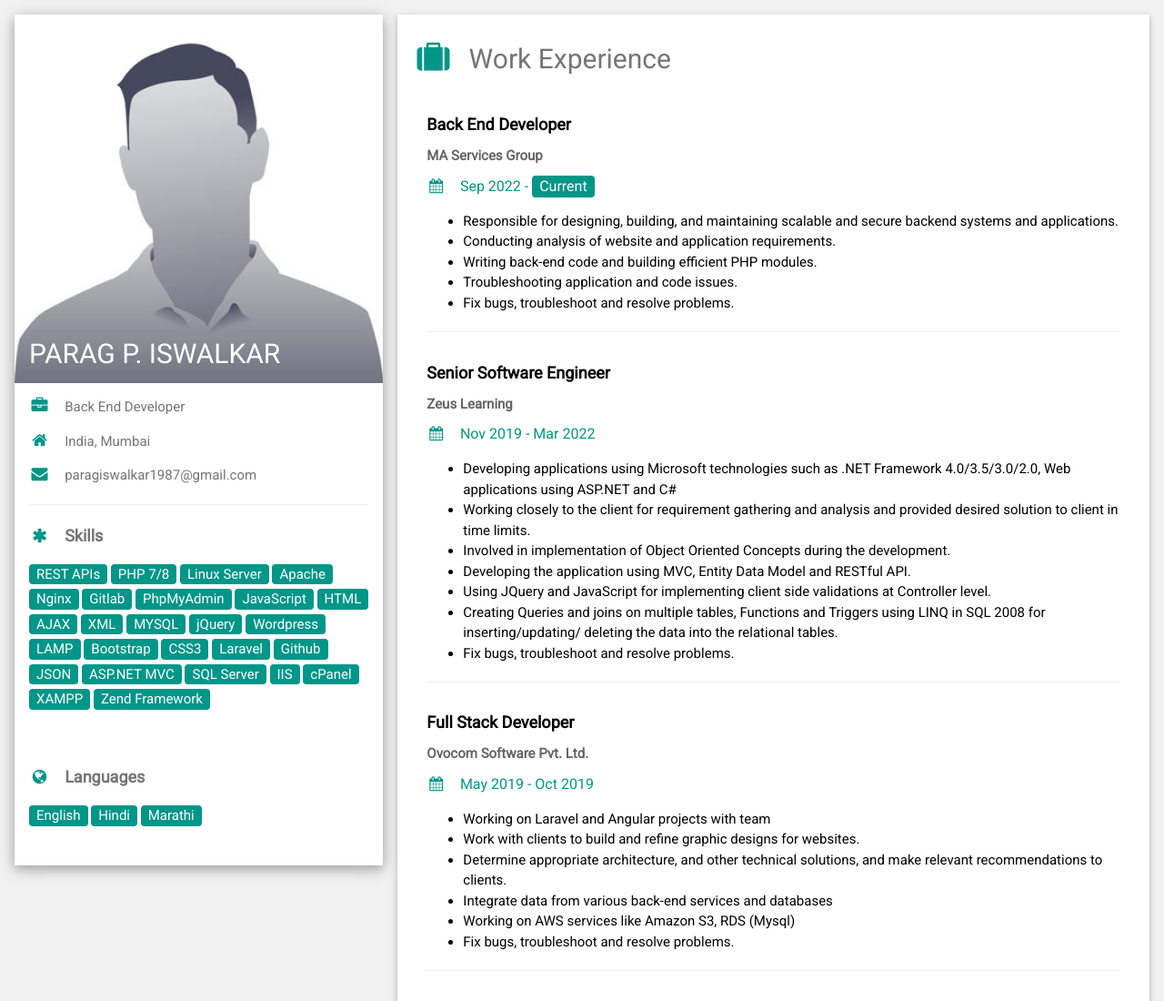
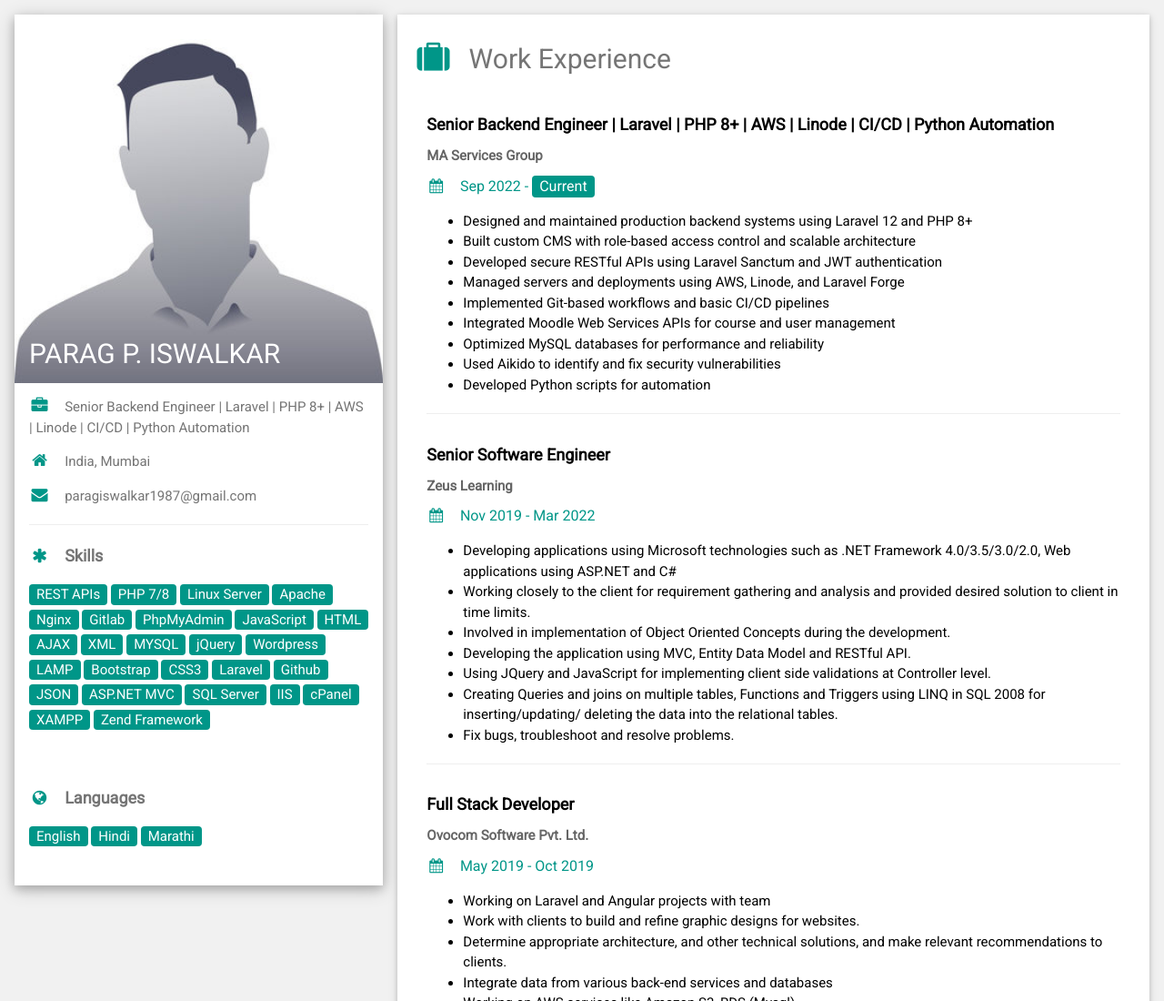
Before and after one commit to paragiswalkar/paragiswalkar.github.io, a website: page index.html in a window 1280 px wide. Shown: the top 1100 px of the page at 91% size. Drawn offline with nearby package versions, Linux system fonts and the light colour scheme.

Commit message:
Update index.html

```diff
--- a/index.html
+++ b/index.html
@@ -33,7 +33,7 @@ html,body,h1,h2,h3,h4,h5,h6 {font-family: "Roboto", sans-serif}
           </div>
         </div>
         <div class="w3-container">
-          <p><i class="fa fa-briefcase fa-fw w3-margin-right w3-large w3-text-teal"></i>Back End Developer</p>
+          <p><i class="fa fa-briefcase fa-fw w3-margin-right w3-large w3-text-teal"></i>Senior Backend Engineer | Laravel | PHP 8+ | AWS | Linode | CI/CD | Python Automation</p>
           <p><i class="fa fa-home fa-fw w3-margin-right w3-large w3-text-teal"></i>India, Mumbai</p>
           <p><i class="fa fa-envelope fa-fw w3-margin-right w3-large w3-text-teal"></i>paragiswalkar1987@gmail.com</p>
           <hr>
@@ -87,15 +87,19 @@ html,body,h1,h2,h3,h4,h5,h6 {font-family: "Roboto", sans-serif}
       <div class="w3-container w3-card w3-white w3-margin-bottom">
         <h2 class="w3-text-grey w3-padding-16"><i class="fa fa-suitcase fa-fw w3-margin-right w3-xxlarge w3-text-teal"></i>Work Experience</h2>
         <div class="w3-container">
-          <h5 class="w3-text-black"><b>Back End Developer</b></h5>
+          <h5 class="w3-text-black"><b>Senior Backend Engineer | Laravel | PHP 8+ | AWS | Linode | CI/CD | Python Automation</b></h5>
           <span class="w3-opacity"><b>MA Services Group</b></span>
           <h6 class="w3-text-teal"><i class="fa fa-calendar fa-fw w3-margin-right"></i>Sep 2022 - <span class="w3-tag w3-teal w3-round">Current</span></h6>
           <ul>
-            <li>Responsible for designing, building, and maintaining scalable and secure backend systems and applications.</li>
-            <li>Conducting analysis of website and application requirements.</li>
-            <li>Writing back-end code and building efficient PHP modules.</li>
-            <li>Troubleshooting application and code issues.</li>
-            <li>Fix bugs, troubleshoot and resolve problems.</li>
+            <li>Designed and maintained production backend systems using Laravel 12 and PHP 8+</li>
+            <li>Built custom CMS with role-based access control and scalable architecture</li>
+            <li>Developed secure RESTful APIs using Laravel Sanctum and JWT authentication</li>
+            <li>Managed servers and deployments using AWS, Linode, and Laravel Forge</li>
+            <li>Implemented Git-based workflows and basic CI/CD pipelines</li>
+            <li>Integrated Moodle Web Services APIs for course and user management</li>
+            <li>Optimized MySQL databases for performance and reliability</li>
+            <li>Used Aikido to identify and fix security vulnerabilities</li>
+            <li>Developed Python scripts for automation</li>
           </ul>
           <hr>
         </div>
```
